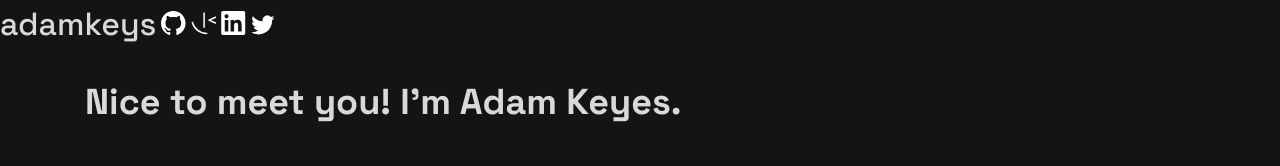
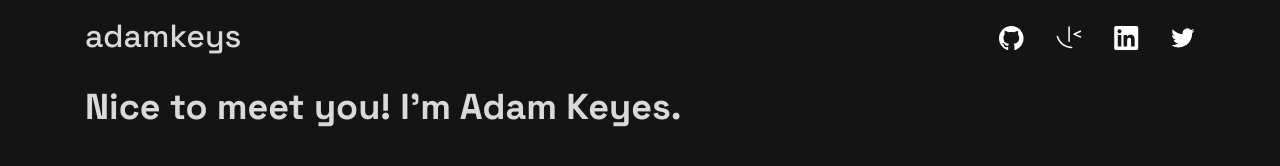
Before and after one commit to BogdanBTS/Single_page_portfolio, a plain HTML site: page index.html in a window 1280 px wide. Drawn offline with Linux system fonts and the light colour scheme.

Commit message:
Header update, added semantic description for logo and social icons.

```diff
--- a/index.html
+++ b/index.html
@@ -20,10 +20,22 @@
   </head>
   <body>
     <header class="header">
-      <nav>
-        <a href="/" class="header__home">adamkeys</a>
+      <div class="wrapper">
+        <nav class="header__nav">
+          <div class="header__logo">
+          <a href="/" class="header__home"
+            >adamkeys
+            <span class="visually-hidden">(to home page)</span>
+          </a>
+        </div>
           <a href="" class="header__social">
-          <svg xmlns="http://www.w3.org/2000/svg" width="25" height="24" aria-labelledby="socialGitHub GitHubIcon" role="img">
+            <svg
+              xmlns="http://www.w3.org/2000/svg"
+              width="25"
+              height="24"
+              aria-labelledby="socialGitHub GitHubIcon"
+              role="img"
+            >
               <title id="socialGitHub">GitHub</title>
               <desc id="GitHubIcon">GitHub icon</desc>
               <path
@@ -33,7 +45,13 @@
               /></svg
           ></a>
           <a href="" class="header__social"
-          ><svg xmlns="http://www.w3.org/2000/svg" width="26" height="23" aria-labelledby="socialFrontendMentor FrontendMentorIcon" role="img">
+            ><svg
+              xmlns="http://www.w3.org/2000/svg"
+              width="26"
+              height="23"
+              aria-labelledby="socialFrontendMentor FrontendMentorIcon"
+              role="img"
+            >
               <title id="socialFrontendMentor">Frontend Mentor</title>
               <desc id="FrontendMentorIcon">Frontend Mentor icon</desc>
               <path
@@ -42,7 +60,13 @@
               /></svg
           ></a>
           <a href="" class="header__social">
-          <svg xmlns="http://www.w3.org/2000/svg" width="25" height="24" aria-labelledby="socialLinkedIn LinkedInIcon" role="img">
+            <svg
+              xmlns="http://www.w3.org/2000/svg"
+              width="25"
+              height="24"
+              aria-labelledby="socialLinkedIn LinkedInIcon"
+              role="img"
+            >
               <title id="socialLinkedIn">LinkedIn</title>
               <desc id="LinkedInIcon">LinkedIn icon</desc>
               <path
@@ -52,7 +76,13 @@
               /></svg
           ></a>
           <a href="" class="header__social"
-          ><svg xmlns="http://www.w3.org/2000/svg" width="24" height="20" aria-labelledby="socialTwitter TwitterIcon" role="img">
+            ><svg
+              xmlns="http://www.w3.org/2000/svg"
+              width="24"
+              height="20"
+              aria-labelledby="socialTwitter TwitterIcon"
+              role="img"
+            >
               <title id="socialTwitter">Twitter</title>
               <desc id="TwitterIcon">Twitter icon</desc>
               <path
@@ -61,6 +91,7 @@
               /></svg
           ></a>
         </nav>
+      </div>
     </header>
 
     <main id="main">
--- a/style.css
+++ b/style.css
@@ -15,6 +15,7 @@
   --fs-32: 2rem;
   --fs-24: 1.5rem;
   --container: 69.375rem;
+  --transition: 250ms ease-in;
 }
 
 html {
@@ -37,16 +38,21 @@ body {
   line-height: 1.56;
 }
 
-a {
-    transition: color 250ms ease-in;
+.visually-hidden {
+  position: absolute;
+  left: -10000px;
+  top: auto;
+  width: 1px;
+  height: 1px;
+  overflow: hidden;
 }
 
-a:hover{
-    color: var(--accent);
+a {
+  transition: color var(--transition);
 }
 
-.header__social svg:hover path{
-    fill: var(--accent);
+a:hover {
+  color: var(--accent);
 }
 
 .wrapper {
@@ -57,13 +63,38 @@ a:hover{
 
 /*HEADER */
 .header {
+  margin-top: 20px;
+}
+
+.header__nav {
+  display: flex;
+  flex-wrap: wrap;
+  justify-content: center;
+  gap: 20px 25px;
+}
+
+.header__social svg {
+    display: block;
+}
+
+.header__social svg:hover path {
+  fill: var(--accent);
+  transition: var(--transition);
+}
+
+.header__logo {
+  flex: 1 0 100%;
+  text-align: center;
+
 }
 
 .header__home {
   font-size: 1.5rem;
   font-size: clamp(1.5rem, 1.02rem + 2.04vw, 2rem);
+  line-height: 1;
   color: var(--text1);
   text-decoration: none;
+
 }
 
 /*600px*/
@@ -72,3 +103,18 @@ a:hover{
     width: calc(100% - 3.75rem);
   }
 }
+
+@media (min-width: 37.5em) {
+  .header__nav {
+    display: flex;
+    flex-wrap: wrap;
+    justify-content: flex-start;
+    gap: 32px;
+    align-items: center;
+  }
+  .header__logo {
+    flex: 1;
+    text-align: left;
+    margin-inline-end: auto;
+  }
+}
```
Lines whose indentation alone changed are shown as unchanged.
